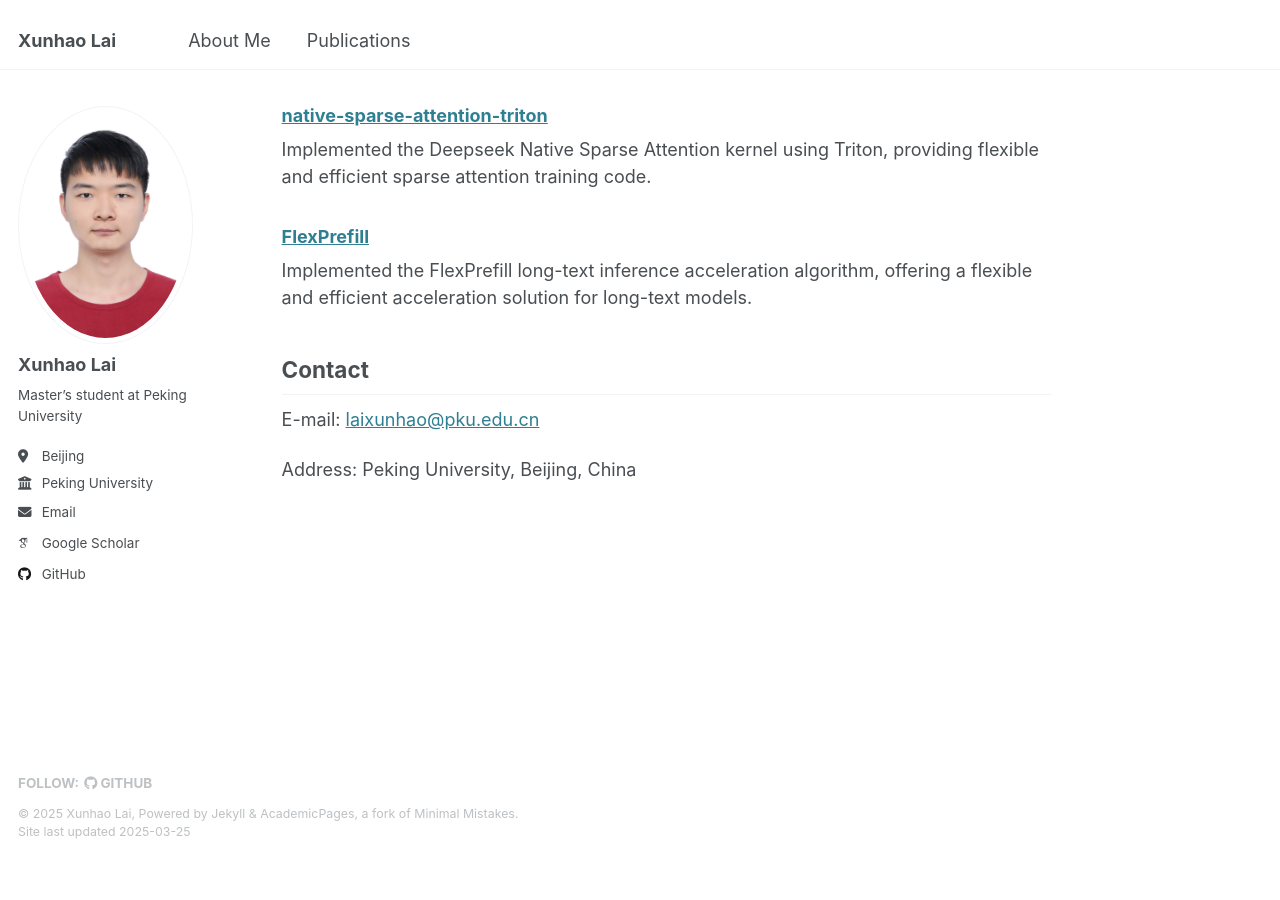
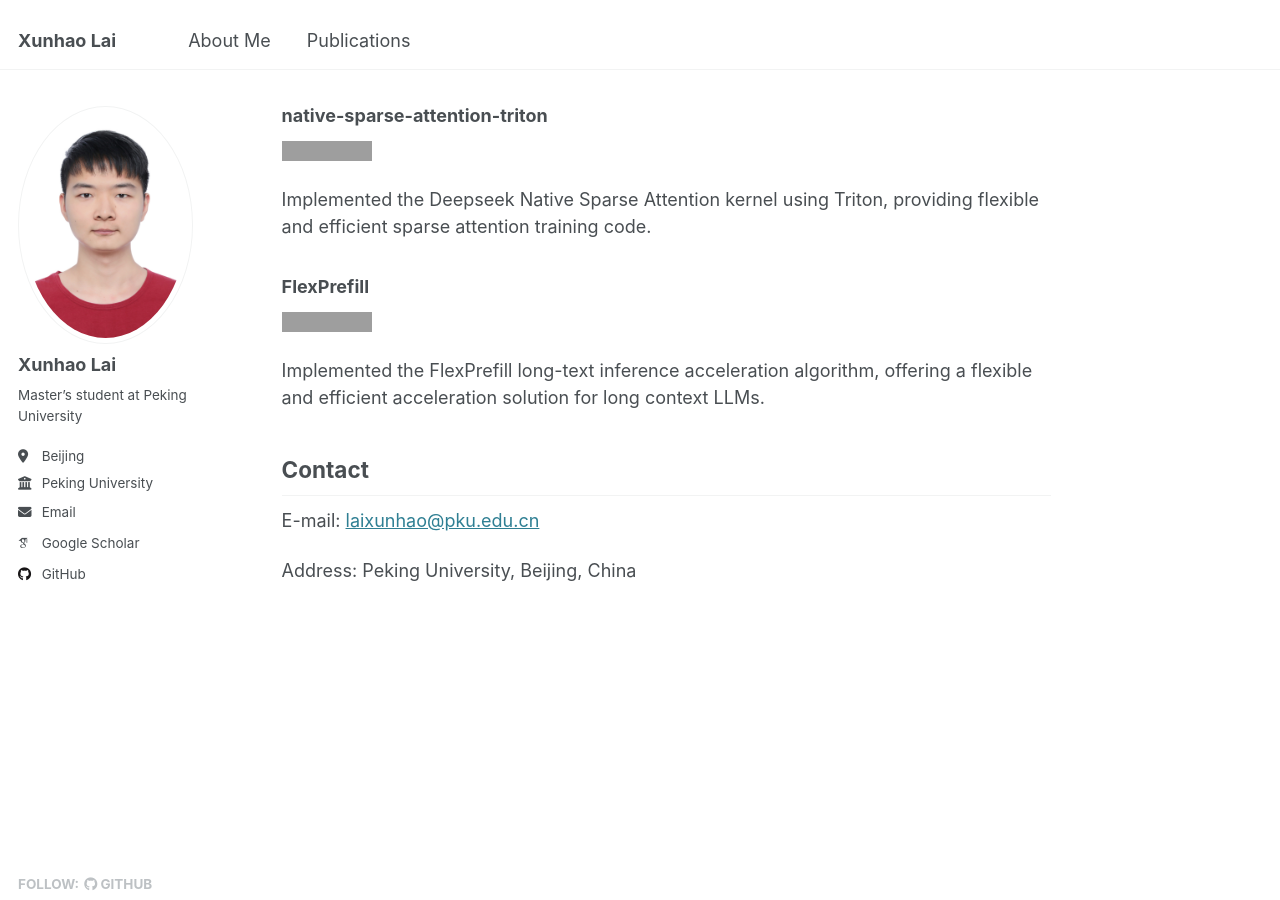
Before and after one commit to XunhaoLai/XunhaoLai.github.io, a Jekyll site: the page built from _pages/about.md, in a window 1280 px wide and 900 px high, scrolled down 1151 px. Built offline with Jekyll 4.4.1, drawn with Linux system fonts in a browser that asks for light colours; some web fonts are replaced; before the commit the page ends 2011 px from its top, so only the background shows below that; grey boxes are pictures that could not be loaded.

Commit message:
optimize

```diff
--- a/_pages/about.md
+++ b/_pages/about.md
@@ -39,13 +39,17 @@ Xi Chen, Kaituo Feng, Changsheng Li, **Xunhao Lai**, Xiangyu Yue, Ye Yuan, Guore
 
 ## Open-Source Projects
 
-### [native-sparse-attention-triton](https://github.com/XunhaoLai/native-sparse-attention-triton)
+### native-sparse-attention-triton
+
+[![GitHub](https://img.shields.io/badge/-GitHub-black?logo=github&style=flat-square)](https://github.com/XunhaoLai/native-sparse-attention-triton)
 
 Implemented the Deepseek Native Sparse Attention kernel using Triton, providing flexible and efficient sparse attention training code.
 
-### [FlexPrefill](https://github.com/bytedance/FlexPrefill)
+### FlexPrefill
 
-Implemented the FlexPrefill long-text inference acceleration algorithm, offering a flexible and efficient acceleration solution for long-text models.
+[![GitHub](https://img.shields.io/badge/-GitHub-black?logo=github&style=flat-square)](https://github.com/bytedance/FlexPrefill)
+
+Implemented the FlexPrefill long-text inference acceleration algorithm, offering a flexible and efficient acceleration solution for long context LLMs.
 
 ## Contact
 
```
